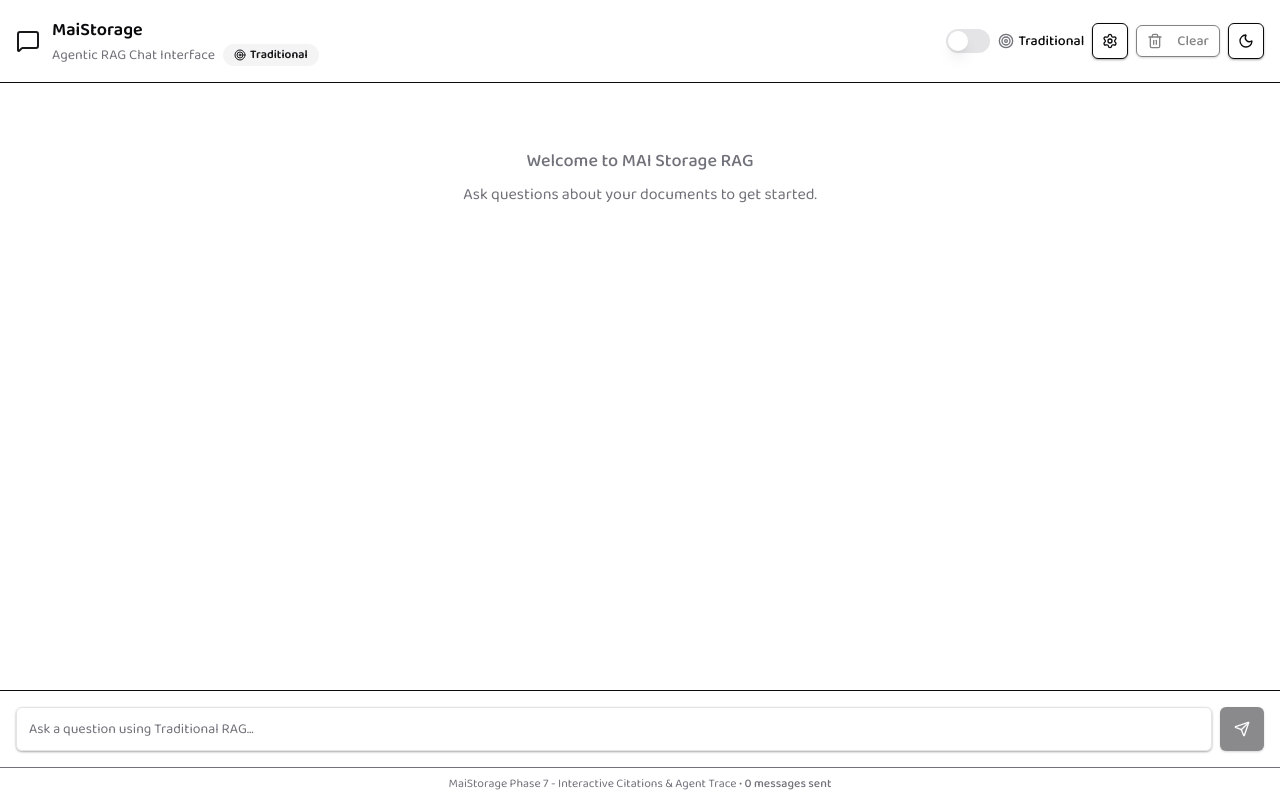
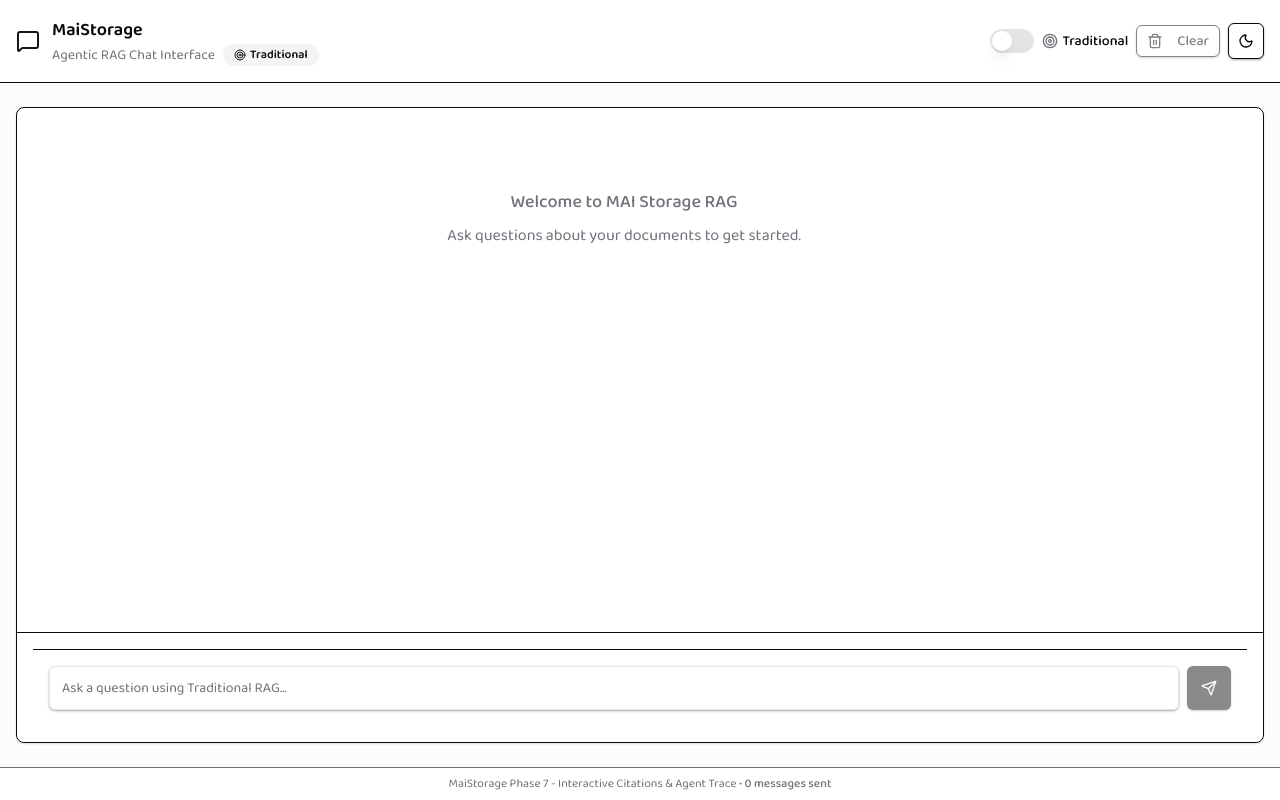
Before and after one commit to Marcussy34/maistorage, a Next.js app in the folder apps/web/: page /chat in a window 1280 px wide. Built offline with nearby package versions, Linux system fonts and the light colour scheme.

Commit message:
Updated chat interface layout and response structure

```diff
--- a/apps/web/pages/chat.js
+++ b/apps/web/pages/chat.js
@@ -4,7 +4,7 @@ import { ChatInput } from '../src/components/ChatInput'
 import { ChatStream, useStreamingChat } from '../src/components/ChatStream'
 import { Button } from '../src/components/ui/button'
 import { CompactModeToggle, ModeStatus } from '../src/components/ModeToggle'
-import { Trash2, Moon, Sun, MessageSquare, Settings } from 'lucide-react'
+import { Trash2, Moon, Sun, MessageSquare } from 'lucide-react'
 
 /**
  * Main chat page for the MAI Storage RAG system
@@ -22,7 +22,6 @@ export default function ChatPage() {
 
   const [darkMode, setDarkMode] = useState(false)
   const [agenticMode, setAgenticMode] = useState(false)
-  const [showSettings, setShowSettings] = useState(false)
   const mountedRef = useRef(false)
 
   // Initialize dark mode and agentic mode from localStorage or defaults
@@ -134,16 +133,6 @@ export default function ChatPage() {
               disabled={isLoading}
             />
 
-            {/* Settings button */}
-            <Button
-              variant="outline"
-              size="icon"
-              onClick={() => setShowSettings(!showSettings)}
-              className="hidden sm:flex"
-            >
-              <Settings className="h-4 w-4" />
-            </Button>
-
             {/* Clear chat button */}
             <Button
               variant="outline"
@@ -192,22 +181,31 @@ export default function ChatPage() {
         </header>
 
         {/* Chat content area */}
-        <main className="flex-1 flex flex-col min-h-0">
+        <main className="flex-1 flex flex-col min-h-0 bg-muted/30">
+          <div className="container mx-auto px-4 py-6 flex-1 flex flex-col min-h-0">
+            {/* Chat container with visual styling */}
+            <div className="flex-1 flex flex-col min-h-0 bg-background rounded-lg border shadow-sm">
               {/* Messages area */}
+              <div className="flex-1 min-h-0 p-4 pr-12 overflow-y-auto">
                 <ChatStream
                   messages={messages}
                   onRetry={handleRetryMessage}
                   isLoading={isLoading}
                   ragMode={agenticMode}
                 />
+              </div>
 
-          {/* Input area */}
+              {/* Input area with border separator */}
+              <div className="border-t bg-background/50 p-4 rounded-b-lg">
                 <ChatInput
                   onSendMessage={handleSendMessage}
                   isLoading={isLoading}
                   disabled={false}
                   placeholder={`Ask a question using ${agenticMode ? 'Agentic' : 'Traditional'} RAG...`}
                 />
+              </div>
+            </div>
+          </div>
         </main>
 
         {/* Footer */}
--- a/apps/web/src/components/AgentTrace.js
+++ b/apps/web/src/components/AgentTrace.js
@@ -61,6 +61,48 @@ function formatTiming(timeMs) {
 }
 
 /**
+ * Format plan text by converting markdown-style formatting to React elements
+ */
+function formatPlanText(text) {
+  if (!text) return text
+
+  const lines = text.split('\n')
+
+  return lines.map((line, index) => {
+    // Skip empty lines but preserve spacing
+    if (line.trim() === '') {
+      return <div key={index} className="h-2"></div>
+    }
+
+    // Handle numbered sections (add extra spacing after)
+    const isNumberedSection = /^\d+\.\s*\*\*/.test(line)
+
+    // Handle bold text (**text**)
+    if (line.includes('**')) {
+      const parts = line.split(/(\*\*[^*]+\*\*)/g)
+      return (
+        <div key={index} className={isNumberedSection ? 'mb-3' : 'mb-1'}>
+          {parts.map((part, partIndex) => {
+            if (part.startsWith('**') && part.endsWith('**')) {
+              const boldText = part.slice(2, -2)
+              return (
+                <span key={partIndex} className="font-semibold text-foreground">
+                  {boldText}
+                </span>
+              )
+            }
+            return <span key={partIndex}>{part}</span>
+          })}
+        </div>
+      )
+    }
+
+    // Regular line with proper spacing
+    return <div key={index} className="mb-1">{line}</div>
+  })
+}
+
+/**
  * Individual trace step component
  */
 export function TraceStep({ event, isLast = false }) {
@@ -119,8 +161,16 @@ export function TraceStep({ event, isLast = false }) {
         )}
 
         {data.plan && (
-          <div className="text-xs text-muted-foreground mb-1">
-            Plan: {data.plan.substring(0, 100)}...
+          <div className="mb-2">
+            <div className="flex items-center gap-2 mb-2">
+              <Target className="h-3 w-3 text-blue-600" />
+              <span className="font-medium text-xs text-foreground">Plan</span>
+            </div>
+            <div className="bg-background border rounded-lg p-3 shadow-sm">
+              <div className="text-xs text-foreground leading-relaxed whitespace-pre-wrap">
+                {formatPlanText(data.plan)}
+              </div>
+            </div>
           </div>
         )}
 
@@ -154,7 +204,13 @@ export function TraceStep({ event, isLast = false }) {
 
         {/* Timestamp */}
         <div className="text-xs text-muted-foreground mt-1">
-          {new Date(timestamp).toLocaleTimeString()}
+          {new Date(timestamp).toLocaleTimeString('en-MY', {
+            timeZone: 'Asia/Kuala_Lumpur',
+            hour12: true,
+            hour: 'numeric',
+            minute: '2-digit',
+            second: '2-digit'
+          })}
         </div>
       </div>
     </div>
```
Lines whose indentation alone changed are shown as unchanged.
